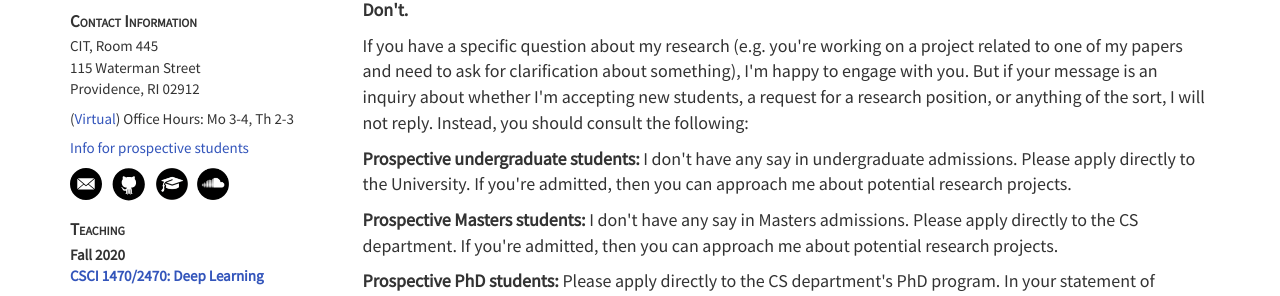
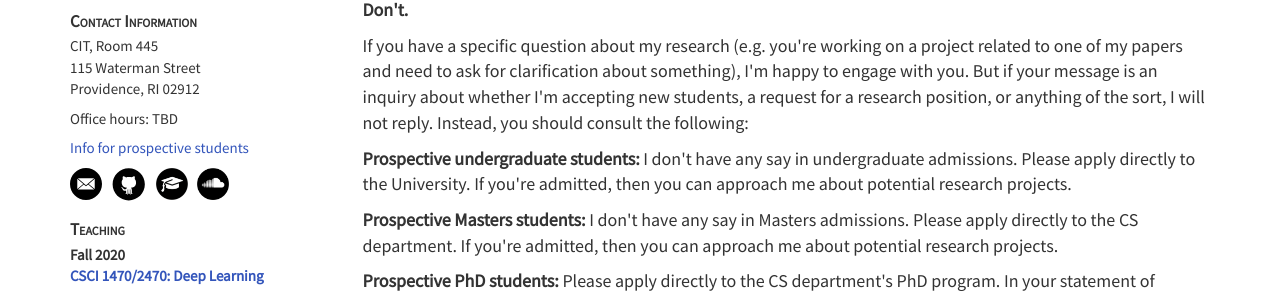
Before and after one commit to dritchie/dritchie.github.io, a Jekyll site: the page built from prospective_students.html, in a window 1280 px wide. Shown: the part 445-741 px from the top of the page. Built offline with Jekyll 4.4.1, drawn with Linux system fonts in a browser that asks for light colours.

Commit message:
Remove fall semester hours.

```diff
--- a/_includes/sidebar.html
+++ b/_includes/sidebar.html
@@ -14,7 +14,8 @@
 	<div>CIT, Room 445</div>
 	<div>115 Waterman Street</div>
 	<div>Providence, RI 02912</div>
-	<div id='officehours'>(<a target='_blank' href='https://brown.zoom.us/j/94791102694'>Virtual</a>) Office Hours: Mo 3-4, Th 2-3</div>
+	<!-- <div id='officehours'>(<a target='_blank' href='https://brown.zoom.us/j/94791102694'>Virtual</a>) Office Hours: Mo 3-4, Th 2-3</div> -->
+	<div id='officehours'>Office hours: TBD</div>
 	<div id='prospectives'>
 		<a target='_blank' href='/prospective_students.html'>Info for prospective students</a>
 	</div>
```
